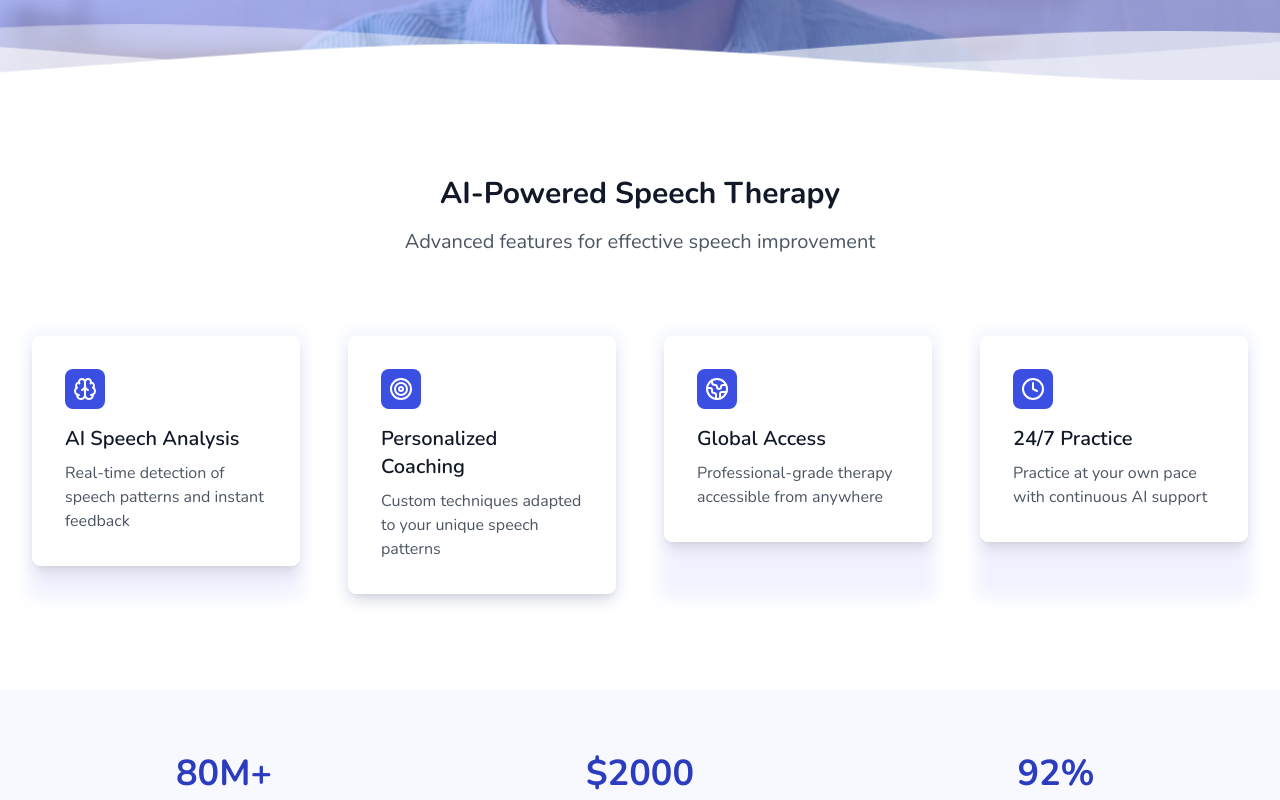
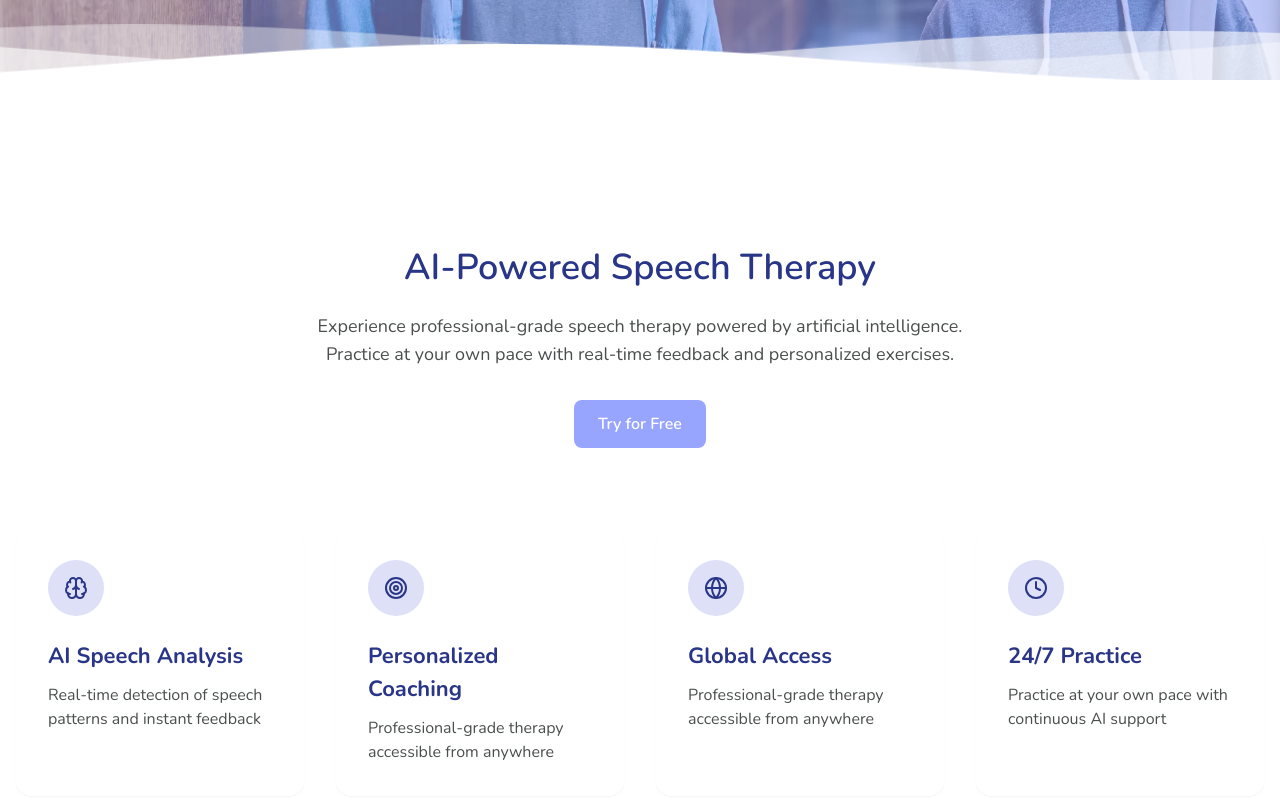
Before and after one commit to Fluently-pt/fluently-website-old, a React (Vite) app: page / in a window 1280 px wide. Shown: the part 480-1280 px from the top of the page. Built offline with nearby package versions, Linux system fonts and the light colour scheme.

Commit message:
features

```diff
--- a/package.json
+++ b/package.json
@@ -12,6 +12,7 @@
   },
   "dependencies": {
     "@heroicons/react": "^2.2.0",
+    "aos": "^2.3.4",
     "compression": "^1.8.0",
     "express": "^4.21.2",
     "lucide-react": "^0.482.0",
--- a/src/App.tsx
+++ b/src/App.tsx
@@ -1,3 +1,6 @@
+import { useEffect } from "react";
+import AOS from "aos";
+import "aos/dist/aos.css";
 import Header from "./components/Header";
 import { Hero } from "./components/Hero";
 import { Stats } from "./components/Stats";
@@ -6,6 +9,15 @@ import { WaitlistSection } from "./components/WaitlistSection";
 import { Footer } from "./components/Footer";
 
 export default function App() {
+  useEffect(() => {
+    AOS.init({
+      duration: 600,
+      easing: "ease-in-out",
+      once: true,
+      mirror: false,
+    });
+  }, []);
+
   return (
     <div className="min-h-screen bg-white">
       <Header />
--- a/src/components/Features.tsx
+++ b/src/components/Features.tsx
@@ -1,57 +1,80 @@
-import { Brain, Target, Globe2, Clock } from "lucide-react";
-
-const features = [
-  {
-    name: "AI Speech Analysis",
-    description: "Real-time detection of speech patterns and instant feedback",
-    icon: Brain,
-  },
-  {
-    name: "Personalized Coaching",
-    description: "Custom techniques adapted to your unique speech patterns",
-    icon: Target,
-  },
-  {
-    name: "Global Access",
-    description: "Professional-grade therapy accessible from anywhere",
-    icon: Globe2,
-  },
-  {
-    name: "24/7 Practice",
-    description: "Practice at your own pace with continuous AI support",
-    icon: Clock,
-  },
-];
+import { Brain, Target, Globe, Clock } from "lucide-react";
 
 export function Features() {
   return (
-    <div className="py-24 bg-white">
-      <div className="max-w-7xl mx-auto px-4 sm:px-6 lg:px-8">
-        <div className="text-center">
-          <h2 className="text-3xl font-bold text-gray-900">
+    <section className="py-32 mt-10">
+      <div
+        className="container mx-auto px-4"
+        data-aos="fade-up"
+        data-aos-delay="100"
+      >
+        {/* Main Content */}
+        <div className="flex flex-col items-center text-center">
+          <h2 className="text-4xl font-semibold text-brand-500">
             AI-Powered Speech Therapy
           </h2>
-          <p className="mt-4 text-xl text-gray-600">
-            Advanced features for effective speech improvement
+          <p className="mt-6 text-lg text-brand-800 max-w-2xl">
+            Experience professional-grade speech therapy powered by artificial
+            intelligence. Practice at your own pace with real-time feedback and
+            personalized exercises.
           </p>
+          <a
+            href="#"
+            className="mt-8 inline-flex items-center px-6 py-3 bg-brand-300 text-white font-semibold rounded-lg transition-all duration-300 hover:bg-brand-400 hover:shadow-lg"
+          >
+            <span>Try for Free</span>
+          </a>
         </div>
-        <div className="mt-20 grid gap-12 grid-cols-1 md:grid-cols-2 lg:grid-cols-4">
-          {features.map(feature => (
-            <div key={feature.name} className="relative">
-              <div className="absolute -inset-1 rounded-lg bg-brand-200/50 blur"></div>
-              <div className="relative bg-white p-8 rounded-lg shadow-lg border border-brand-100">
-                <div className="inline-flex items-center justify-center p-2 bg-brand-500 rounded-lg">
-                  <feature.icon className="h-6 w-6 text-white" />
-                </div>
-                <h3 className="mt-4 text-xl font-semibold text-gray-900">
-                  {feature.name}
-                </h3>
-                <p className="mt-2 text-gray-600">{feature.description}</p>
+
+        {/* Cards */}
+        <div
+          className="mt-20 grid grid-cols-1 md:grid-cols-4 gap-8"
+          data-aos="fade-up"
+          data-aos-delay="100"
+        >
+          {[
+            {
+              icon: Brain,
+              title: "AI Speech Analysis",
+              description:
+                "Real-time detection of speech patterns and instant feedback",
+            },
+            {
+              icon: Target,
+              title: "Personalized Coaching",
+              description:
+                "Professional-grade therapy accessible from anywhere",
+            },
+            {
+              icon: Globe,
+              title: "Global Access",
+              description:
+                "Professional-grade therapy accessible from anywhere",
+            },
+            {
+              icon: Clock,
+              title: "24/7 Practice",
+              description:
+                "Practice at your own pace with continuous AI support",
+            },
+          ].map((feature, index) => (
+            <div
+              key={index}
+              className="group bg-white p-8 rounded-2xl shadow-sm transition-all duration-300 hover:shadow-md hover:-translate-y-1"
+            >
+              <div className="inline-flex items-center justify-center w-14 h-14 rounded-full mb-6 bg-brand-100 text-brand-500 transition-all duration-300 group-hover:bg-brand-400 group-hover:text-white">
+                <feature.icon className="w-6 h-6 transition-transform duration-300 group-hover:scale-110" />
               </div>
+              <h3 className="text-[22px] font-bold text-brand-500 mb-2.5 transition-colors duration-300 group-hover:text-brand-600">
+                {feature.title}
+              </h3>
+              <p className="text-brand-800 transition-colors duration-300 group-hover:text-brand-900">
+                {feature.description}
+              </p>
             </div>
           ))}
         </div>
       </div>
-    </div>
+    </section>
   );
 }
--- a/tailwind.config.js
+++ b/tailwind.config.js
@@ -8,14 +8,14 @@ export default {
       },
       colors: {
         brand: {
-          50: "#F8F9FF", // Brighter white background
-          100: "#FFFFFF", // Pure white
-          200: "#E2E7FF", // Enhanced light blue
-          300: "#6B7DFF", // Vibrant light purple
-          400: "#4E64FF", // Vibrant medium purple
-          500: "#3B4FE3", // Vibrant primary blue
-          600: "#2C3CBF", // Rich purple-blue
-          700: "#232F99", // Deep purple-blue
+          50: "#EEF0FB", // Lightest blue tint
+          100: "#DDE0F7", // Very light blue
+          200: "#BBC1F3", // Light blue
+          300: "#98A5FE", // Logo light blue
+          400: "#5B6AB3", // Medium blue
+          500: "#293587", // Logo dark blue
+          600: "#212B6C", // Darker blue
+          700: "#1A2256", // Very dark blue
           800: "#4B4E4E", // Gray text color
           900: "#3A3C3C", // Darker gray
         },
```
Also changed, not shown: 1 other file (tests, documents, lock files or other folders).
